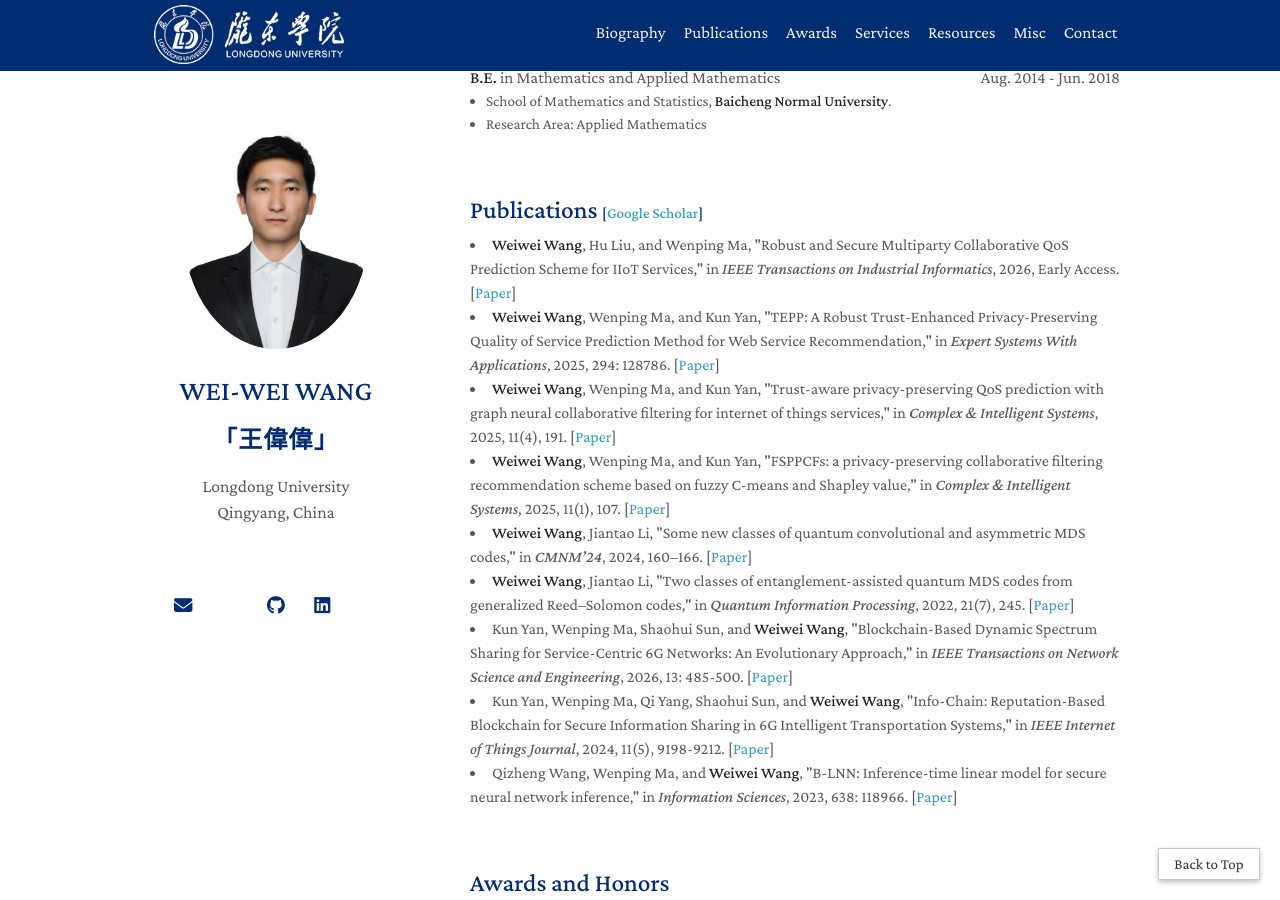
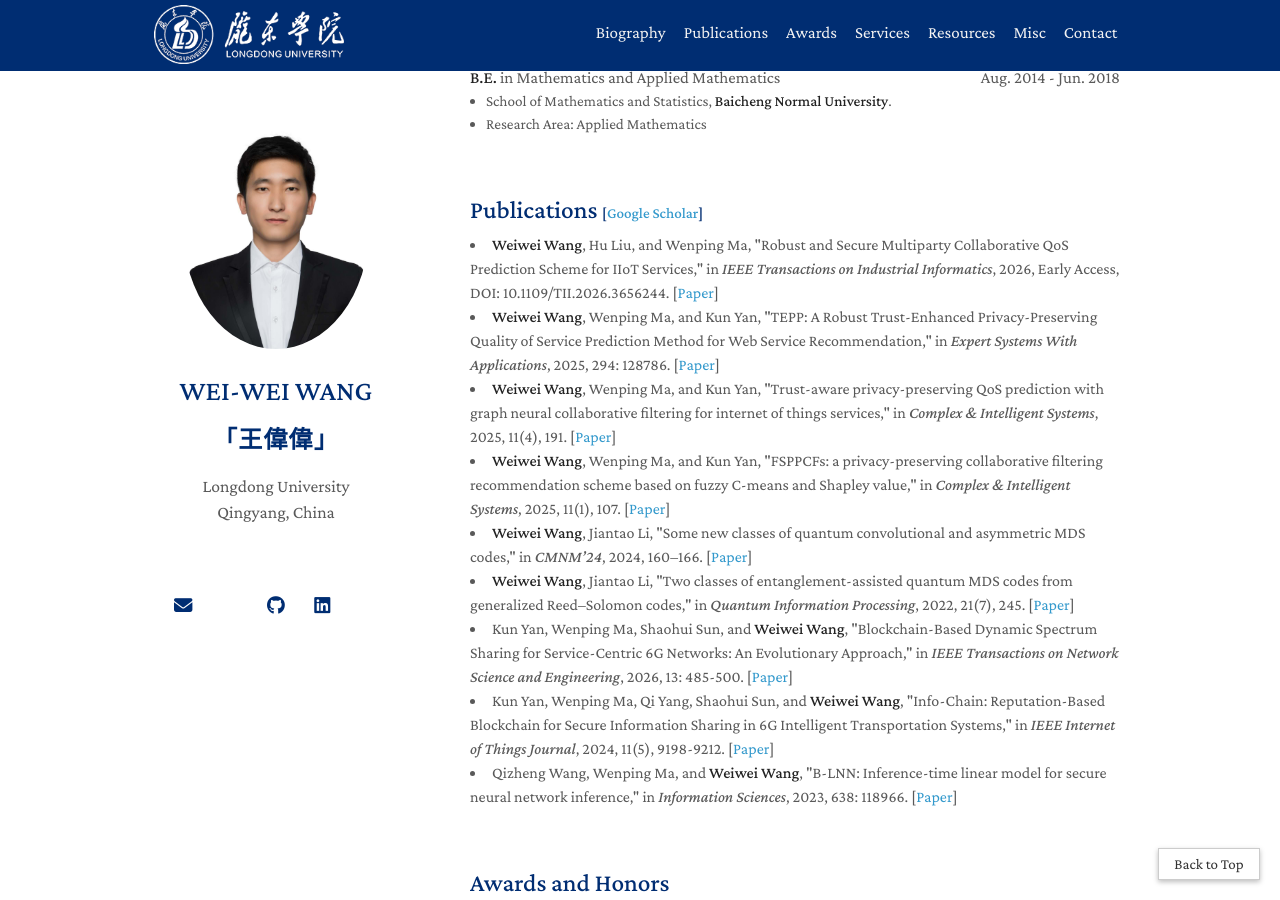
Before and after one commit to Joe-weir-wong/joe-weir-wong.github.io, a Jekyll site: the page built from index.md, in a window 1280 px wide and 900 px high, scrolled down 787 px. Built offline with Jekyll 4.4.1, drawn with Linux system fonts in a browser that asks for light colours; a style sheet for code colours, icons or effects is not loaded.

Commit message:
Update information

```diff
--- a/_includes/publications.md
+++ b/_includes/publications.md
@@ -3,7 +3,7 @@
 <h2 style="margin: 60px 0px 10px;">Publications <temp style="font-size:15px;">[</temp><a href="https://scholar.google.com" target="_blank" style="font-size:15px;">Google Scholar</a><temp style="font-size:15px;">]</temp></h2>
 
 <ul style="margin: 0; padding-left: 0; list-style-position: inside;">
-    <li><strong>Weiwei Wang</strong>, Hu Liu, and Wenping Ma, "Robust and Secure Multiparty Collaborative QoS Prediction Scheme for IIoT Services," in  <em>IEEE Transactions on Industrial Informatics</em>, 2026, Early Access. [<a href="https://ieeexplore.ieee.org/document/11393519">Paper</a>]</li>
+    <li><strong>Weiwei Wang</strong>, Hu Liu, and Wenping Ma, "Robust and Secure Multiparty Collaborative QoS Prediction Scheme for IIoT Services," in  <em>IEEE Transactions on Industrial Informatics</em>, 2026, Early Access, DOI: 10.1109/TII.2026.3656244. [<a href="https://ieeexplore.ieee.org/document/11393519">Paper</a>]</li>
     <li><strong>Weiwei Wang</strong>, Wenping Ma, and Kun Yan, "TEPP: A Robust Trust-Enhanced Privacy-Preserving Quality of Service Prediction Method for Web Service Recommendation," in  <em>Expert Systems With Applications</em>, 2025, 294: 128786. [<a href="https://doi.org/10.1016/j.eswa.2025.128786">Paper</a>]</li>
     <li><strong>Weiwei Wang</strong>, Wenping Ma, and Kun Yan, "Trust-aware privacy-preserving QoS prediction with graph neural collaborative filtering for internet of things services," in  <em>Complex & Intelligent Systems</em>, 2025, 11(4), 191. [<a href="https://rdcu.be/ebCka">Paper</a>]</li>
     <li><strong>Weiwei Wang</strong>, Wenping Ma, and Kun Yan, "FSPPCFs: a privacy-preserving collaborative filtering recommendation scheme based on fuzzy C-means and Shapley value," in  <em>Complex & Intelligent Systems</em>, 2025, 11(1), 107. [<a href="https://rdcu.be/d5ijq">Paper</a>]</li>
```
